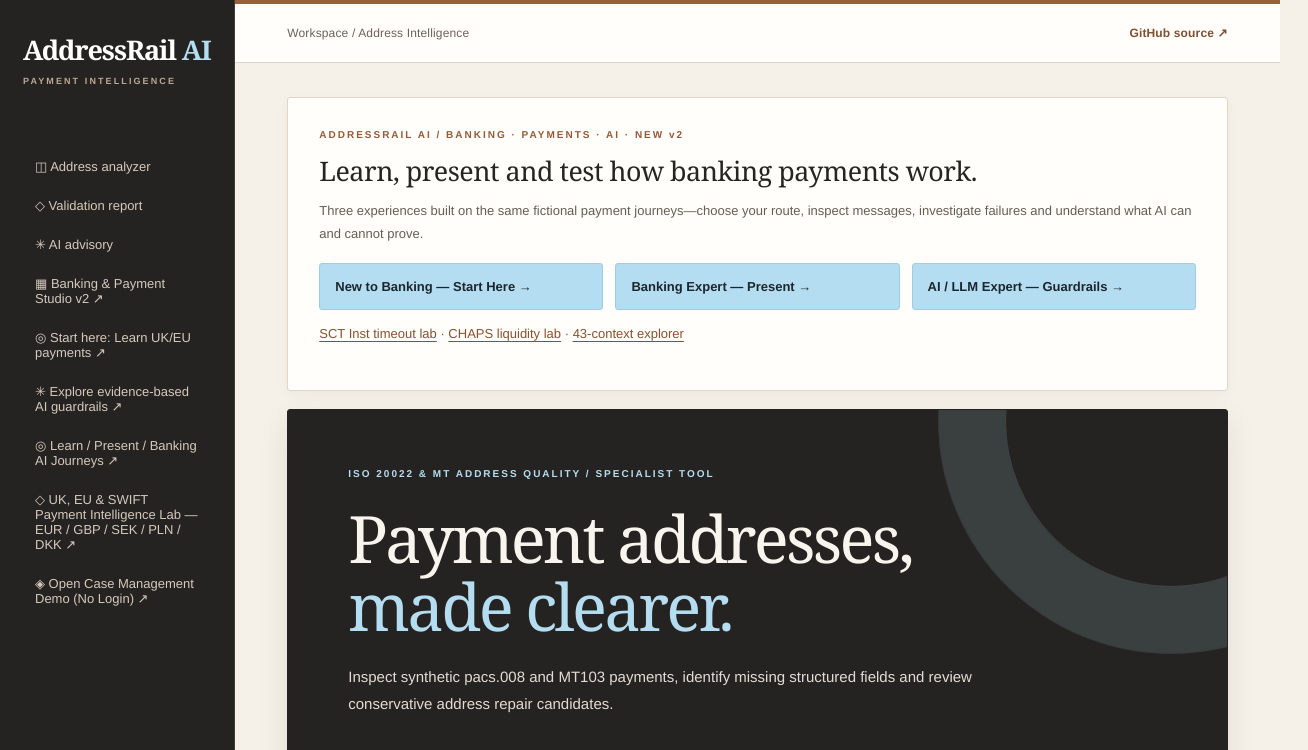
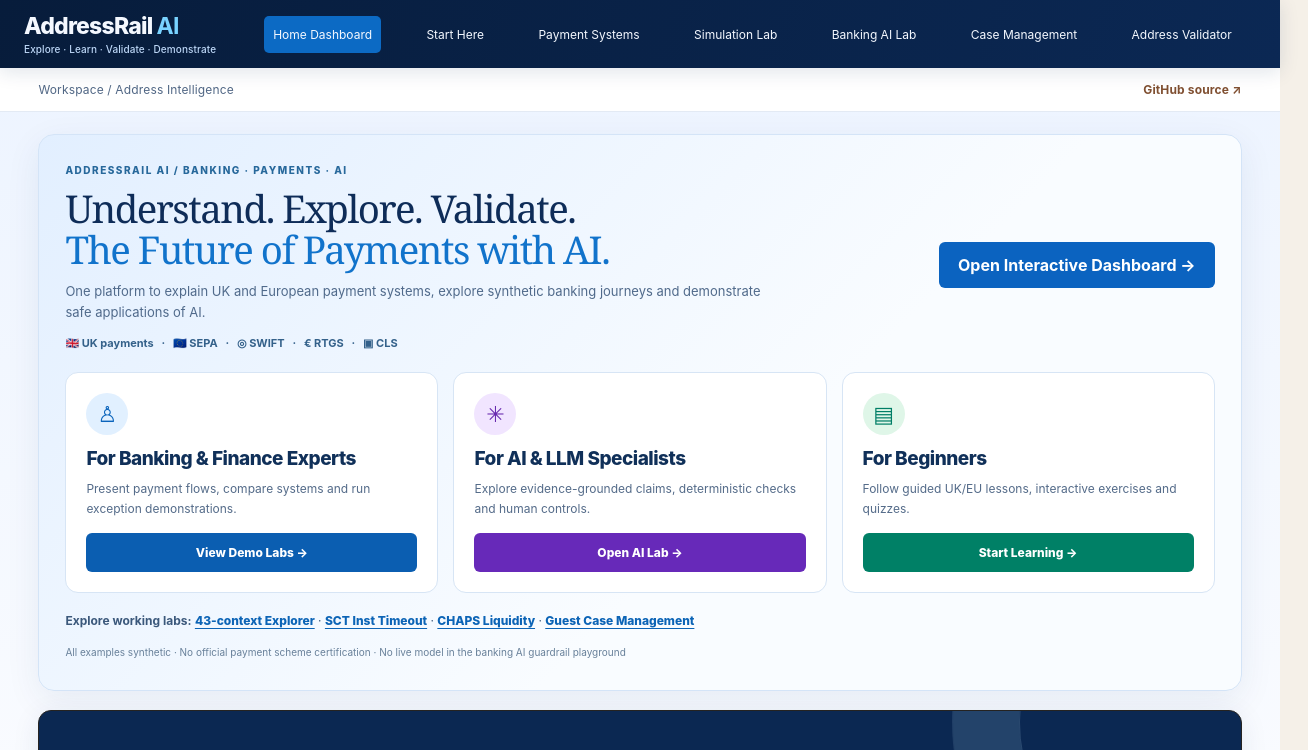
Before and after one commit to DhanapalKulanthaivel23/addressrail-ai, a plain HTML site: page web/index.html in a window 1280 px wide. Shown: the top 750 px of the page, 1308 px wide, since content can reach past the window. Drawn offline with Linux system fonts and the light colour scheme; no server answers.

Commit message:
Align public homepage with navy/blue three-audience dashboard while preserving original address tool

```diff
--- a/web/index.html
+++ b/web/index.html
@@ -285,21 +285,79 @@ footer{
   .btn:hover:not(:disabled){transform:none}
 }
 
+
+/* Align the public entry URL with the interactive Studio dashboard without removing the original address validator. */
+body.root-portal{background:#eef4ff;color:#0d2b54;font-family:Inter,Arial,sans-serif}
+.root-portal .app{display:block;background:linear-gradient(180deg,#edf4ff,#f9fbff 700px)}
+.root-portal aside{display:none}
+.root-topbar{position:sticky;top:0;z-index:30;display:flex;align-items:center;gap:20px;min-height:68px;padding:11px max(24px,calc((100vw - 1660px)/2));background:linear-gradient(110deg,#071c3b,#0b2854);color:#fff;box-shadow:0 4px 18px #11335620}
+.root-topbar a{text-decoration:none;color:#f4f8ff!important}
+.root-brand{flex:0 0 205px;font-size:23px;font-weight:850;letter-spacing:-.8px;line-height:1.05}
+.root-brand b{color:#79d3ff}
+.root-brand small{display:block;font-size:10px;font-weight:500;letter-spacing:.1px;color:#bdd7f7;margin-top:6px}
+.root-navlinks{display:flex;align-items:center;justify-content:space-around;gap:6px;min-width:0;flex:1;overflow-x:auto;scrollbar-width:thin}
+.root-navlinks a{white-space:nowrap;font-size:12px;padding:11px 9px;border-radius:5px}
+.root-navlinks a.selected,.root-navlinks a:hover{background:#0c6ac4}
+.root-portal main{max-width:1630px;padding:22px 3% 45px}
+.root-portal header{background:#fff;border-bottom:1px solid #e3eaf4;border-top:0;color:#516785;padding:14px 3%}
+.root-portal .root-welcome{background:linear-gradient(135deg,#e2efff,#f9fcff 60%);border:1px solid #d4e4f7;box-shadow:0 10px 35px #14396613;border-radius:16px;padding:23px 26px 18px!important;margin-bottom:19px!important}
+.root-portal .root-eyebrow{font-size:10px;font-weight:850;letter-spacing:1.5px;color:#27689b}
+.root-hero-heading{display:flex;align-items:center;gap:18px;justify-content:space-between}
+.root-hero-heading h1{font-size:clamp(28px,3vw,46px);line-height:1.08;letter-spacing:-1.5px;color:#0e2c58;margin:10px 0}
+.root-hero-heading h1 em{font-style:normal;color:#1173cb}
+.root-hero-heading p{color:#506a8b;font-size:13px;max-width:720px;line-height:1.6;margin:7px 0}
+.root-hero-heading .root-contexts{font-size:11px;color:#34618a;margin:12px 0 20px;font-weight:700}
+.root-dashboard-link{background:#0b63c0;color:white!important;font-weight:750;padding:13px 19px;border-radius:6px;text-decoration:none;flex-shrink:0}
+.root-audience-grid{display:grid;grid-template-columns:repeat(3,minmax(0,1fr));gap:15px}
+.root-audience-card{background:#fff;border:1px solid #d7e5f5;border-radius:13px;padding:20px;display:flex;flex-direction:column;min-width:0}
+.root-icon{display:grid;place-items:center;border-radius:50%;background:#e1f0ff;color:#0a64bc;height:42px;width:42px;font-size:22px;margin-bottom:12px}
+.root-audience-card h2{font:850 19px/1.23 Inter,Arial,sans-serif;color:#103059;margin:0 0 9px}
+.root-audience-card p{font-size:12px;color:#546b89;line-height:1.6;margin:0 0 15px}
+.root-audience-card>a{margin-top:auto;background:#0b5eb1;color:#fff!important;text-align:center;padding:12px;border-radius:6px;text-decoration:none;font-size:12px;font-weight:800}
+.root-audience-card.ai-card>a{background:#6729b9}.root-audience-card.green-card>a{background:#008066}
+.root-audience-card.ai-card .root-icon{background:#f1e5ff;color:#682aaf}.root-audience-card.green-card .root-icon{background:#dff6e8;color:#007e66}
+.root-secondary-links{font-size:12px;color:#3b587b;padding:17px 0 3px;line-height:1.8}
+.root-secondary-links a{font-weight:800;color:#0c64b6}
+.root-portal .root-note{font-size:10px!important;color:#68809a!important}
+.root-portal .hero{border-radius:13px;background:#0b2852;box-shadow:0 6px 28px #12335a16}
+.root-portal .hero em{color:#8ccfff}
+.root-portal .panel:not(.root-welcome){background:#fff;border-color:#d9e7f6;border-radius:12px}
+.root-portal .btn{background:#0c67c1;border-color:#0b5ead;color:white}
+.root-portal footer{background:#0d2b54}
+@media(max-width:1050px){.root-topbar{flex-wrap:wrap;padding:10px 20px}.root-navlinks{order:3;flex-basis:100%;justify-content:flex-start}.root-brand{flex:1}.root-hero-heading{align-items:flex-start}.root-dashboard-link{margin-top:8px}}
+@media(max-width:650px){.root-topbar{padding:11px 15px}.root-topbar a{font-size:11px}.root-portal main{padding:15px}.root-portal .root-welcome{padding:18px!important}.root-hero-heading{display:block}.root-dashboard-link{display:inline-block;margin:12px 0}.root-audience-grid{grid-template-columns:1fr}.root-audience-card{padding:15px}.root-hero-heading h1{font-size:30px}.root-portal header{padding:13px 15px}}
+
 </style>
-</head><body>
+</head><body class="root-portal">
+<nav class="root-topbar" aria-label="Main platform navigation">
+<a class="root-brand" href="studio/">AddressRail <b>AI</b><small>Explore · Learn · Validate · Demonstrate</small></a>
+<div class="root-navlinks"><a class="selected" href="studio/">Home Dashboard</a><a href="studio/start/">Start Here</a>
+<a href="studio/payment-intelligence/">Payment Systems</a><a href="studio/#simulator">Simulation Lab</a><a href="studio/ai-lab/">Banking AI Lab</a><a href="studio/open-demo/">Case Management</a><a href="#home">Address Validator</a></div>
+</nav>
 <div class="app"><aside>
 <a class="brand" href="#home">AddressRail <span>AI</span><small>PAYMENT INTELLIGENCE</small></a>
 <a href="#home">◫ Address analyzer</a><a href="#report">◇ Validation report</a><a href="#ai">✳ AI advisory</a><a href="studio/?v=20261015-v2">▦ Banking &amp; Payment Studio v2 ↗</a><a href="studio/start/">◎ Start here: Learn UK/EU payments ↗</a><a href="studio/ai-lab/">✳ Explore evidence-based AI guardrails ↗</a><a href="studio/journeys/">◎ Learn / Present / Banking AI Journeys ↗</a><a href="studio/payment-intelligence/">◇ UK, EU &amp; SWIFT Payment Intelligence Lab — EUR / GBP / SEK / PLN / DKK ↗</a><a href="studio/open-demo/">◈ Open Case Management Demo (No Login) ↗</a>
 <div class="muted">● Browser-only checking available<br>No account or API key required.<p>Synthetic payments only.</p></div>
 </aside><div><header><span>Workspace / Address Intelligence</span><a href="https://github.com/DhanapalKulanthaivel23/addressrail-ai" target="_blank" rel="noopener">GitHub source ↗</a></header><main id="home">
-<section class="panel" style="margin-bottom:18px"><div class="kicker">ADDRESSRAIL AI / BANKING · PAYMENTS · AI · NEW v2</div>
-<h2>Learn, present and test how banking payments work.</h2>
-<p>Three experiences built on the same fictional payment journeys—choose your route, inspect messages, investigate failures and understand what AI can and cannot prove.</p>
-<div style="display:grid;grid-template-columns:repeat(auto-fit,minmax(190px,1fr));gap:12px;margin-top:17px">
-<a class="btn" style="text-decoration:none;display:block" href="studio/start/">New to Banking — Start Here →</a>
-<a class="btn" style="text-decoration:none;display:block" href="studio/journeys/?mode=professional">Banking Expert — Present →</a>
-<a class="btn" style="text-decoration:none;display:block" href="studio/ai-lab/">AI / LLM Expert — Guardrails →</a></div>
-<p><a href="studio/sct-inst/?scenario=timeout">SCT Inst timeout lab</a> · <a href="studio/chaps/?scenario=liquidity-hold#case-lab">CHAPS liquidity lab</a> · <a href="studio/payment-intelligence/">43-context explorer</a></p></section>
+<section class="panel root-welcome" aria-label="Choose your banking learning experience">
+<div class="root-hero-heading"><div><span class="root-eyebrow">ADDRESSRAIL AI / BANKING · PAYMENTS · AI</span>
+<h1>Understand. Explore. Validate.<br><em>The Future of Payments with AI.</em></h1>
+<p>One platform to explain UK and European payment systems, explore synthetic banking journeys and demonstrate safe applications of AI.</p>
+<p class="root-contexts">🇬🇧 UK payments &nbsp; · &nbsp; 🇪🇺 SEPA &nbsp; · &nbsp; ◎ SWIFT &nbsp; · &nbsp; € RTGS &nbsp; · &nbsp; ▣ CLS</p></div>
+<a href="studio/" class="root-dashboard-link">Open Interactive Dashboard →</a></div>
+<div class="root-audience-grid">
+ <article class="root-audience-card"><span class="root-icon" aria-hidden="true">♙</span><h2>For Banking &amp; Finance Experts</h2><p>Present payment flows, compare systems and run exception demonstrations.</p><a href="studio/journeys/?mode=professional">View Demo Labs →</a></article>
+ <article class="root-audience-card ai-card"><span class="root-icon" aria-hidden="true">✳</span><h2>For AI &amp; LLM Specialists</h2><p>Explore evidence-grounded claims, deterministic checks and human controls.</p><a href="studio/ai-lab/">Open AI Lab →</a></article>
+ <article class="root-audience-card green-card"><span class="root-icon" aria-hidden="true">▤</span><h2>For Beginners</h2><p>Follow guided UK/EU lessons, interactive exercises and quizzes.</p><a href="studio/start/">Start Learning →</a></article>
+</div>
+<div class="root-secondary-links"><strong>Explore working labs:</strong>
+<a href="studio/payment-intelligence/">43-context Explorer</a> ·
+<a href="studio/sct-inst/?scenario=timeout">SCT Inst Timeout</a> ·
+<a href="studio/chaps/?scenario=liquidity-hold#case-lab">CHAPS Liquidity</a> ·
+<a href="studio/open-demo/">Guest Case Management</a>
+</div>
+<p class="root-note">All examples synthetic · No official payment scheme certification · No live model in the banking AI guardrail playground</p>
+</section>
 <section class="hero"><div class="kicker">ISO 20022 &amp; MT ADDRESS QUALITY / SPECIALIST TOOL</div><h1>Payment addresses,<br><em>made clearer.</em></h1><p>Inspect synthetic pacs.008 and MT103 payments, identify missing structured fields and review conservative address repair candidates.</p><div class="steps">01 INSPECT &nbsp; → &nbsp; 02 REVIEW &nbsp; → &nbsp; 03 EXPLAIN</div><p style="margin-top:19px"><a href="studio/journeys/" class="btn" style="display:inline-block;text-decoration:none">Explore UK/EU payment journeys · 3 learning modes →</a> <a href="studio/" class="btn" style="display:inline-block;text-decoration:none">Explore banking products &amp; payment flows →</a></p></section>
 <div class="columns"><section class="panel">
 <div class="kicker">STEP 01</div><h2>Payment message</h2><p>Try a sample or paste a synthetic payment.</p>
```
